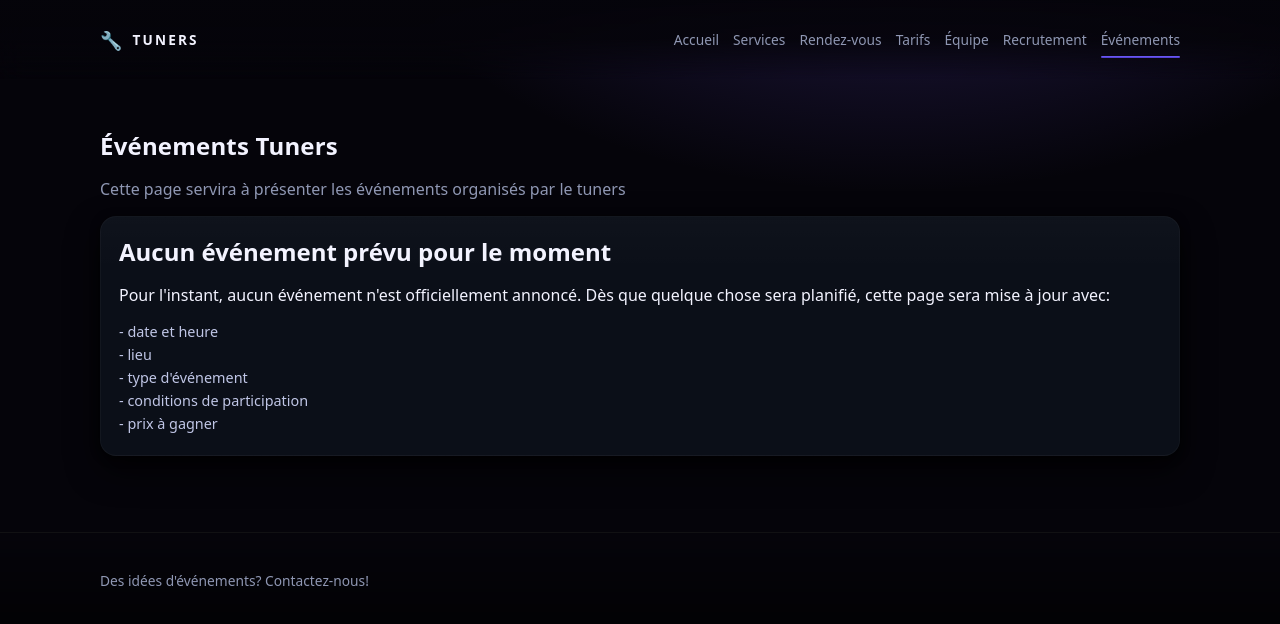
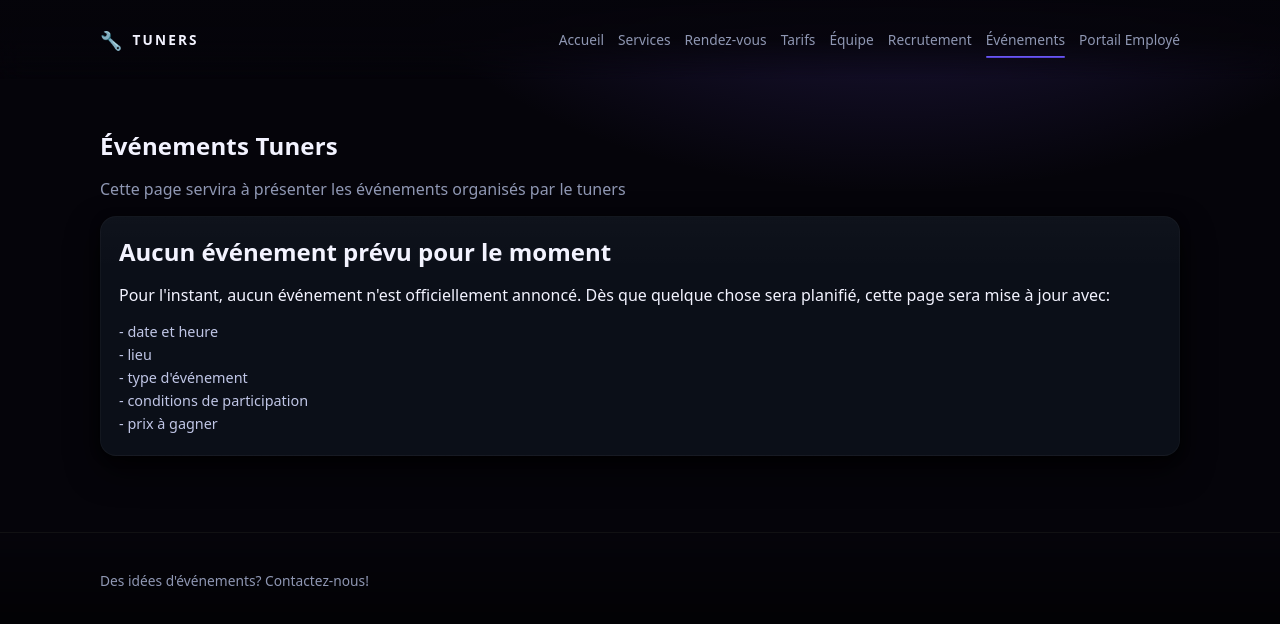
Before and after one commit to Turtuple/site-tuners, a plain HTML site: page evenements.html in a window 1280 px wide. Drawn offline with Linux system fonts and the light colour scheme.

Commit message:
Add employee portal link to navigation
Added a link to the employee portal in the navigation.

```diff
--- a/evenements.html
+++ b/evenements.html
@@ -26,6 +26,7 @@
         <a href="index.html#equipe" class="nav-link">Équipe</a>
         <a href="recrutement.html" class="nav-link">Recrutement</a>
         <a href="evenements.html" class="nav-link active">Événements</a>
+        <a href="employes.html" class="nav-link">Portail Employé</a>
       </nav>
     </div>
   </header>
```
